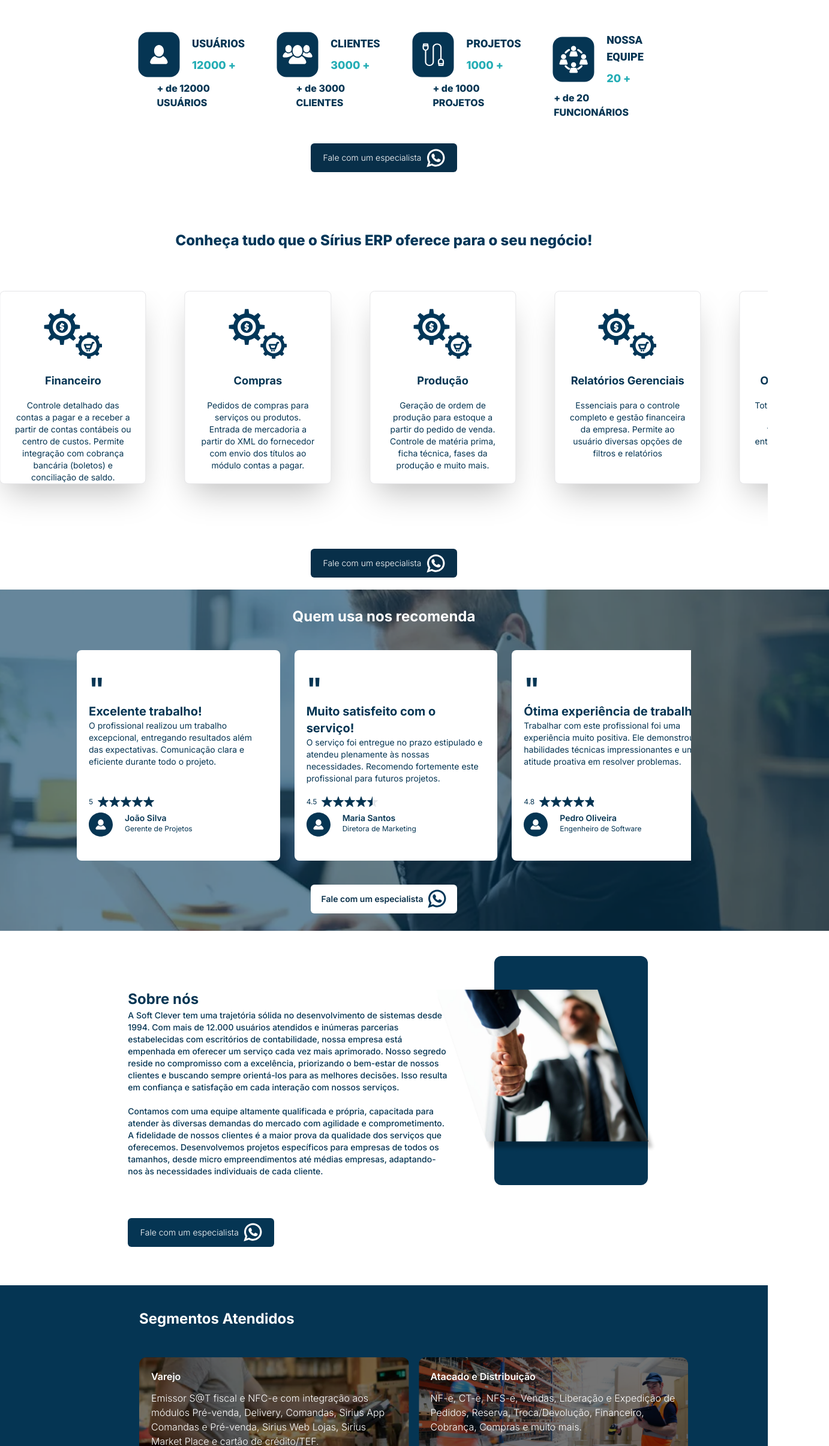
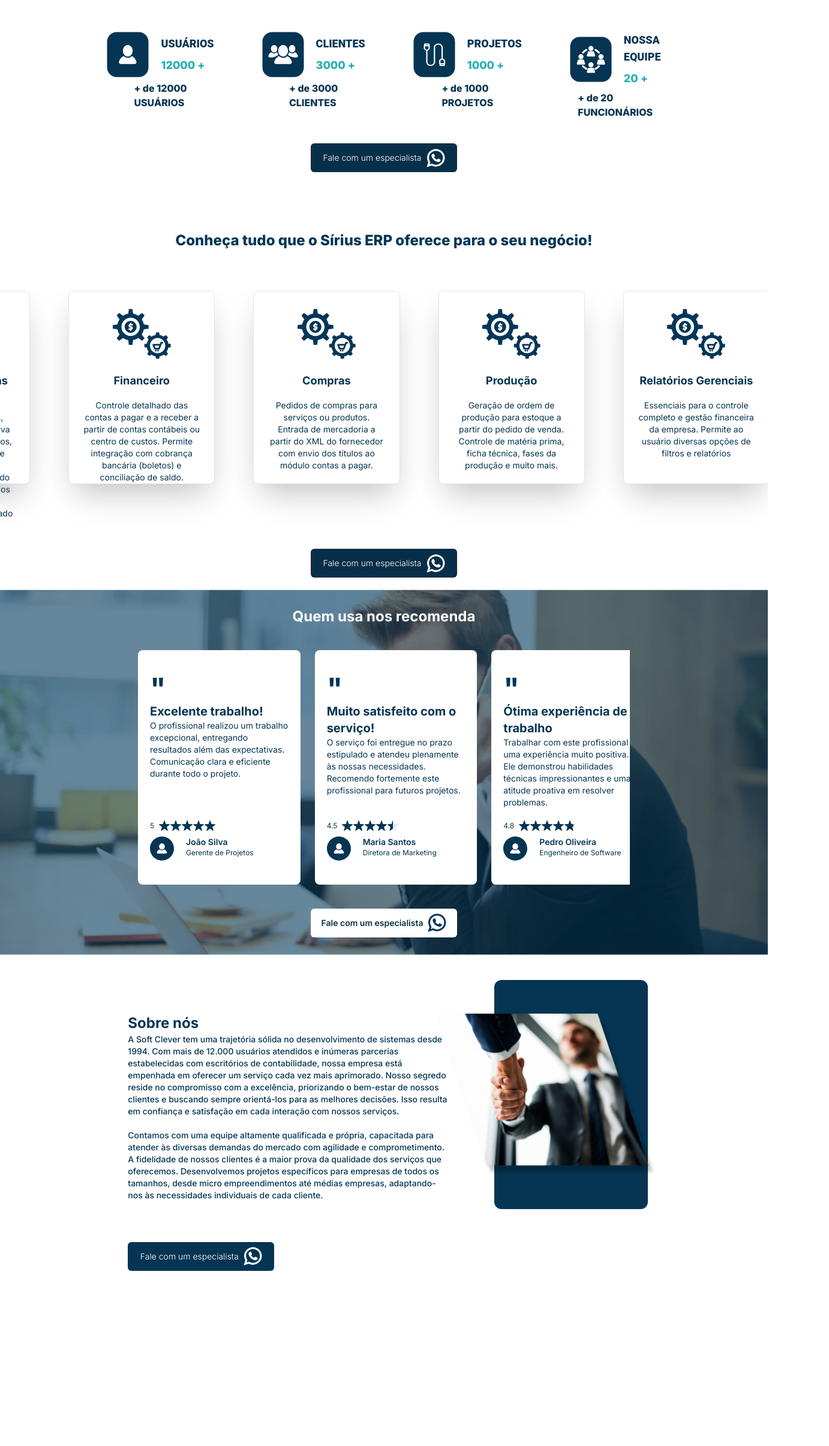
Before and after one commit to SoftcleverInformatica/Soft-Site-Sirius-ERP-LP, a Next.js app: page / in a window 1280 px wide. Shown: the part 861-3272 px from the top of the page at 60% size, 1382 px wide, since content can reach past the window. After the commit the page ends 3044 px from the top, so only its background shows below. Built offline with nearby package versions, Linux system fonts and the light colour scheme.

Commit message:
fix bug in client

```diff
--- a/src/app/page.tsx
+++ b/src/app/page.tsx
@@ -8,13 +8,13 @@ import Feedback from "../sections/feedback/Feedback";
 
 export default function Home() {
   return (
-    <main className="flex flex-col p-0 m-0 b-0 max-w-[1440px] justify-center items-center">
+    <main className="flex flex-col p-0 m-0 b-0  justify-center items-center">
       <Header></Header>
       <Client></Client>
       <Products></Products>
       <Feedback></Feedback>
       <AboutUs></AboutUs>
-      <Segments></Segments>
+      {/* <Segments></Segments> */}
     </main>
   );
 }
--- a/src/sections/client/Client.tsx
+++ b/src/sections/client/Client.tsx
@@ -7,8 +7,8 @@ import ButtonExpert from '@/src/components/button_expert';
 
 export default function Client() {
 	return (
-		<div className='overflow-x-hidden flex flex-col gap-10 px-[2.5rem] py-[1.8rem] items-center lg:px-[14.375rem] lg:py-[3.625rem]  '>
-			<div className='flex flex-col items-center space-y-12 lg:max-w-2xl xl:max-w-5xl w-full '>
+		<div className='overflow-x-hidden flex flex-col gap-10 px-[2.5rem] py-[1.8rem] items-center lg:py-[3.625rem]  '>
+			<div className='flex flex-col items-center gap-12 lg:max-w-2xl xl:max-w-5xl w-full '>
 				<h2 className='text-2xl font-bold text-sc	'>São Mais de 30 anos de experiências</h2>
 				<p className='text-sc text-lg'>
 					Nós da Soft Clever temos o intuito de ter sua empresa como membro do nosso grupo e não somente como mais um cliente.
--- a/src/sections/feedback/Feedback.tsx
+++ b/src/sections/feedback/Feedback.tsx
@@ -155,7 +155,7 @@ export default function Feedback() {
 	return (
 		<div
 			style={bg}
-			className='flex flex-col gap-10 bg-cover bg-center px-[2.5rem] py-[1.8rem] items-center  xl:px-[14.375rem]'>
+			className='flex flex-col gap-10 bg-cover bg-center px-[2.5rem] py-[1.8rem] items-center w-full xl:px-[14.375rem]'>
 			<h2 className='text-2xl font-bold text-white'>Quem usa nos recomenda</h2>
 
 			<Carousel className='flex  lg:max-w-2xl xl:max-w-5xl w-full '>
```
